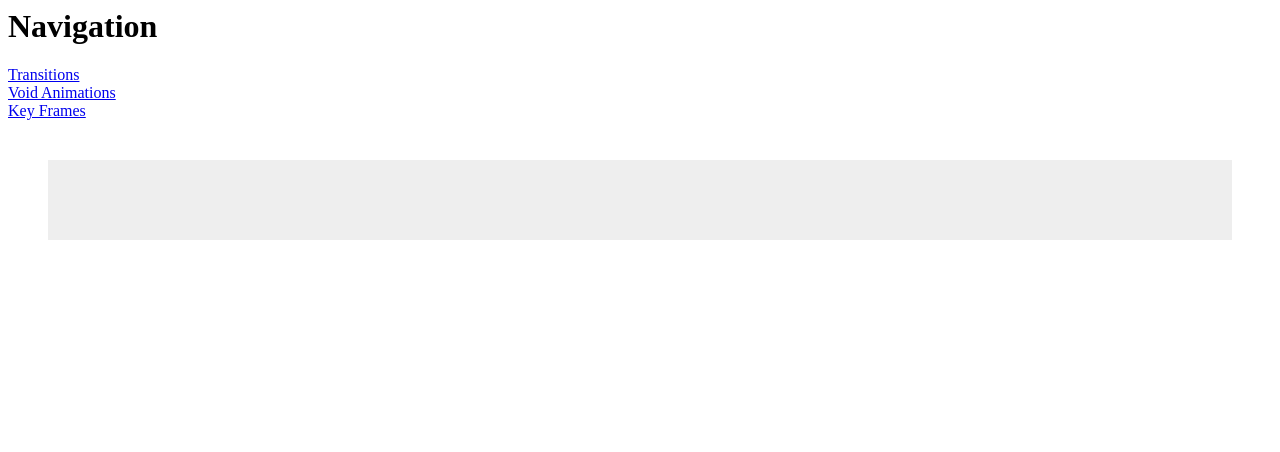
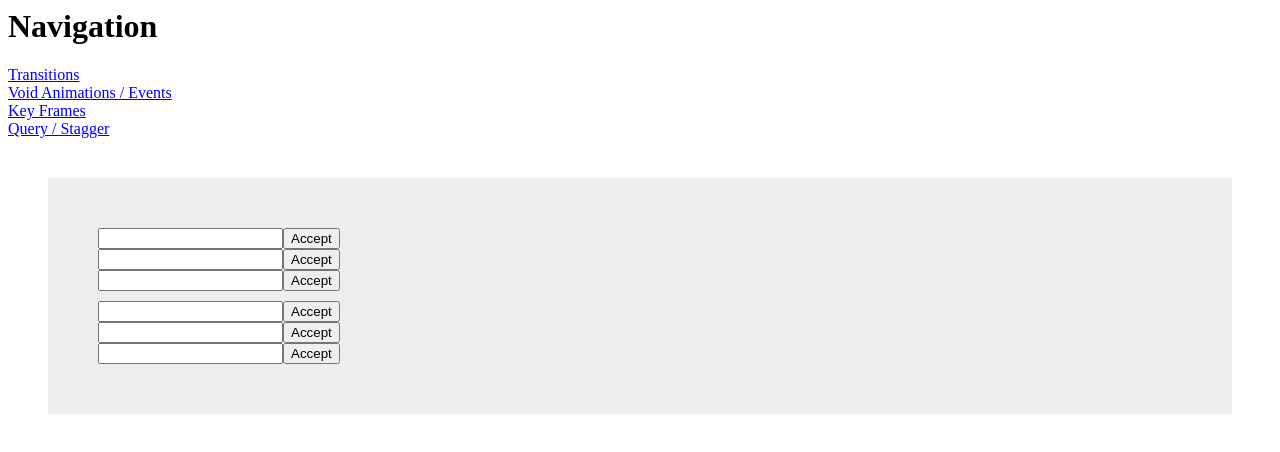
Before and after one commit to orlaqp/playing-with-angular-animations, an Angular app: page /query in a window 1280 px wide. Before the commit this address led to /. Shown: the top 452 px of the page. Built offline with nearby package versions, Linux system fonts and the light colour scheme.

Commit message:
added query stagger

```diff
--- a/src/app/app.component.html
+++ b/src/app/app.component.html
@@ -2,9 +2,11 @@
 
 <a routerLink="/transitions">Transitions</a>
 <br>
-<a routerLink="/void-state">Void Animations</a>
+<a routerLink="/void-state">Void Animations / Events</a>
 <br>
 <a routerLink="/keyframes">Key Frames</a>
+<br>
+<a routerLink="/query">Query / Stagger</a>
 
 <div class="container">
   <router-outlet></router-outlet>
--- a/src/app/app.component.ts
+++ b/src/app/app.component.ts
@@ -34,14 +34,7 @@ import {
         backgroundColor: 'blue'
       })),
       // ...
-      transition('* => *', [
-        animate('2s', keyframes ( [
-          style({ opacity: 0.1, offset: 0.1 }),
-          style({ opacity: 0.6, offset: 0.2 }),
-          style({ opacity: 1,   offset: 0.5 }),
-          style({ opacity: 0.2, offset: 0.7 })
-        ]))
-      ])
+
     ])
   ]
 })
--- a/src/app/app.module.ts
+++ b/src/app/app.module.ts
@@ -10,6 +10,7 @@ import { OtherComponent } from './other/other.component';
 import { TransitionsComponent } from './transitions/transitions.component';
 import { VoidAnimationsComponent } from './void-animations/void-animations.component';
 import { KeyframesComponent } from './keyframes/keyframes.component';
+import { QueryStaggerComponent } from './query-stagger/query-stagger.component';
 
 @NgModule({
   imports:      [
@@ -21,10 +22,11 @@ import { KeyframesComponent } from './keyframes/keyframes.component';
       { path: 'transitions', component: TransitionsComponent },
       { path: 'void-state', component: VoidAnimationsComponent },
       { path: 'keyframes', component: KeyframesComponent },
+      { path: 'query', component: QueryStaggerComponent },
       { path: 'other', component: OtherComponent }
     ])
   ],
-  declarations: [ AppComponent, HelloComponent, OtherComponent, TransitionsComponent, VoidAnimationsComponent, KeyframesComponent ],
+  declarations: [ AppComponent, HelloComponent, OtherComponent, TransitionsComponent, VoidAnimationsComponent, KeyframesComponent, QueryStaggerComponent ],
   bootstrap:    [ AppComponent ]
 })
 export class AppModule { }
--- /dev/null
+++ b/src/app/query-stagger/query-stagger.component.css
@@ -0,0 +1,3 @@
+.container {
+  margin: 10px;
+}
--- /dev/null
+++ b/src/app/query-stagger/query-stagger.component.html
@@ -0,0 +1,32 @@
+
+<div @entering1 *ngIf="start" class="container">
+  <div class="form">
+    <input type="">
+    <button>Accept</button>
+  </div>
+  <div class="form">
+    <input type="">
+    <button>Accept</button>
+  </div>
+  <div class="form">
+    <input type="">
+    <button>Accept</button>
+  </div>
+</div>
+
+
+
+<div @entering2 *ngIf="start" class="container">
+  <div class="form">
+    <input type="">
+    <button>Accept</button>
+  </div>
+  <div class="form">
+    <input type="">
+    <button>Accept</button>
+  </div>
+  <div class="form">
+    <input type="">
+    <button>Accept</button>
+  </div>
+</div>
--- /dev/null
+++ b/src/app/query-stagger/query-stagger.component.ts
@@ -0,0 +1,50 @@
+import { Component, OnInit, HostBinding } from '@angular/core';
+import {
+  trigger,
+  state,
+  style,
+  transition,
+  animate,
+  query,
+  stagger
+} from '@angular/animations';
+
+@Component({
+  selector: 'app-query-stagger',
+  templateUrl: './query-stagger.component.html',
+  styleUrls: ['./query-stagger.component.css'],
+  animations: [
+    trigger('entering1', [
+      transition(':enter', [
+        query('.form', [
+           style({opacity: 0, transform: 'translateY(-100px)'}),
+          stagger(-30, [
+            animate('500ms cubic-bezier(0.35, 0, 0.25, 1)', style({ opacity: 1, transform: 'none' }))
+          ])
+        ], { optional: true })
+      ])
+    ]),
+    trigger('entering2', [
+      transition(':enter', [
+        query('.form', [
+           style({opacity: 0, transform: 'translateY(100px)'}),
+          stagger(100, [
+            animate('500ms cubic-bezier(0.35, 0, 0.25, 1)', style({ opacity: 1, transform: 'none' }))
+          ])
+        ], { optional: true })
+      ])
+    ])
+  ]
+})
+export class QueryStaggerComponent implements OnInit {
+  // @HostBinding('@pageAnimations')
+  // animatePage = true;
+   start = false;
+
+  constructor() { }
+
+  ngOnInit() {
+    setTimeout(() => this.start = true, 1000);
+  }
+
+}
```
Also changed, not shown: src/app/keyframes/keyframes.component.ts (+9 -1 lines).
